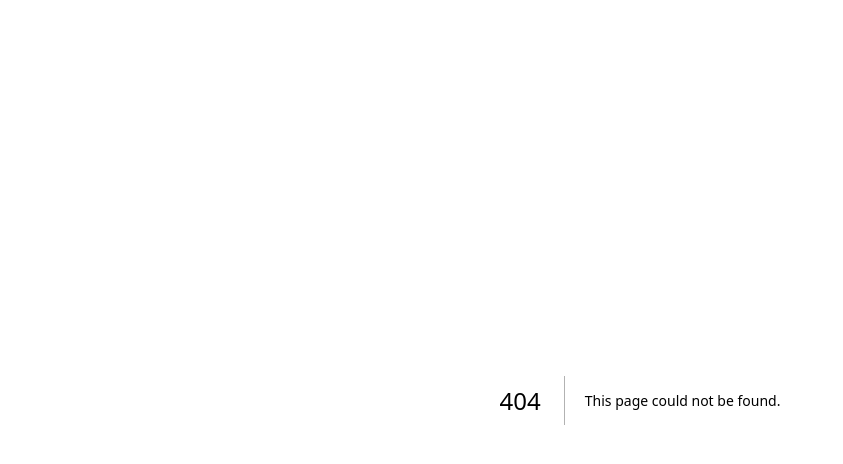
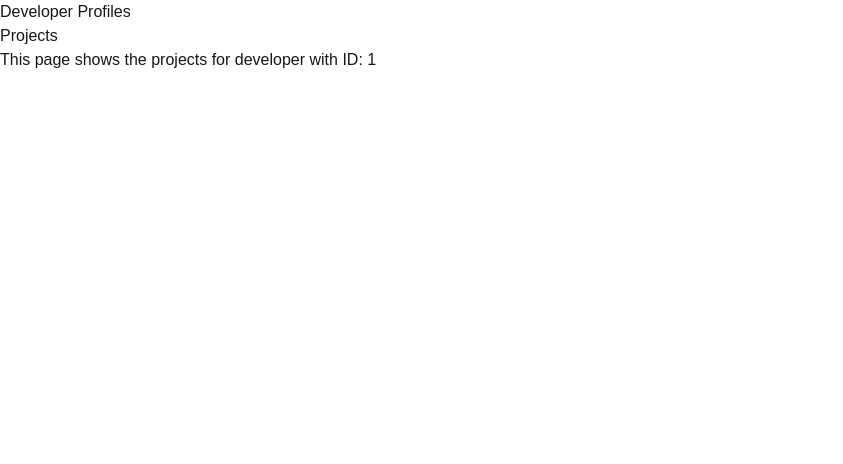
Before and after one commit to Mazennaji/devprofiles-nextjs, a Next.js app: page /developpers/1/projects in a window 1280 px wide. Before the commit this address had no page. Shown: the top 464 px of the page, without its empty margins (0-843 px from the left). Built offline with nearby package versions, Linux system fonts and the light colour scheme.

Commit message:
Added a Nest Router

```diff
--- /dev/null
+++ b/app/developpers/[id]/projects/page.tsx
@@ -0,0 +1,14 @@
+type PageProps = {
+  params: {
+    id: string;
+  };
+};
+
+export default function ProjectsPage({ params }: PageProps) {
+  return (
+    <div>
+      <h3>Projects</h3>
+      <p>This page shows the projects for developer with ID: {params.id}</p>
+    </div>
+  );
+}
```
